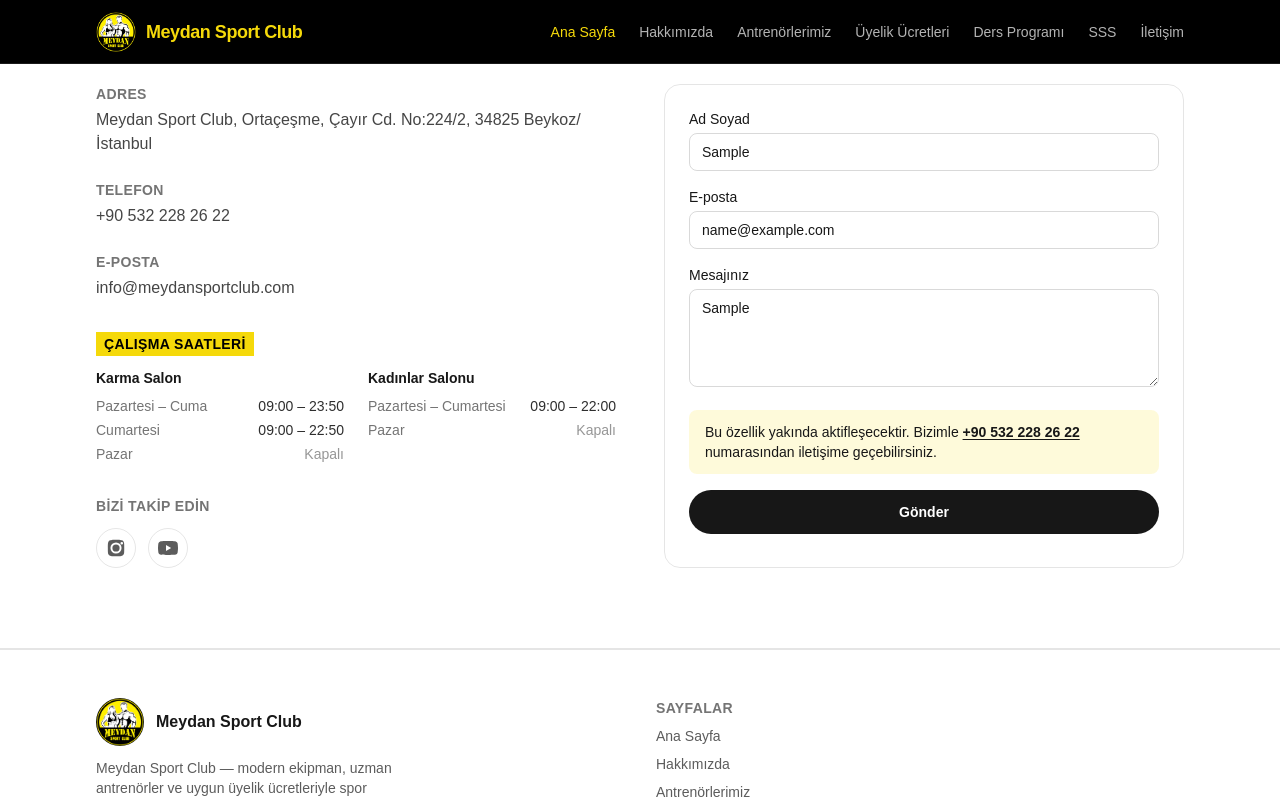
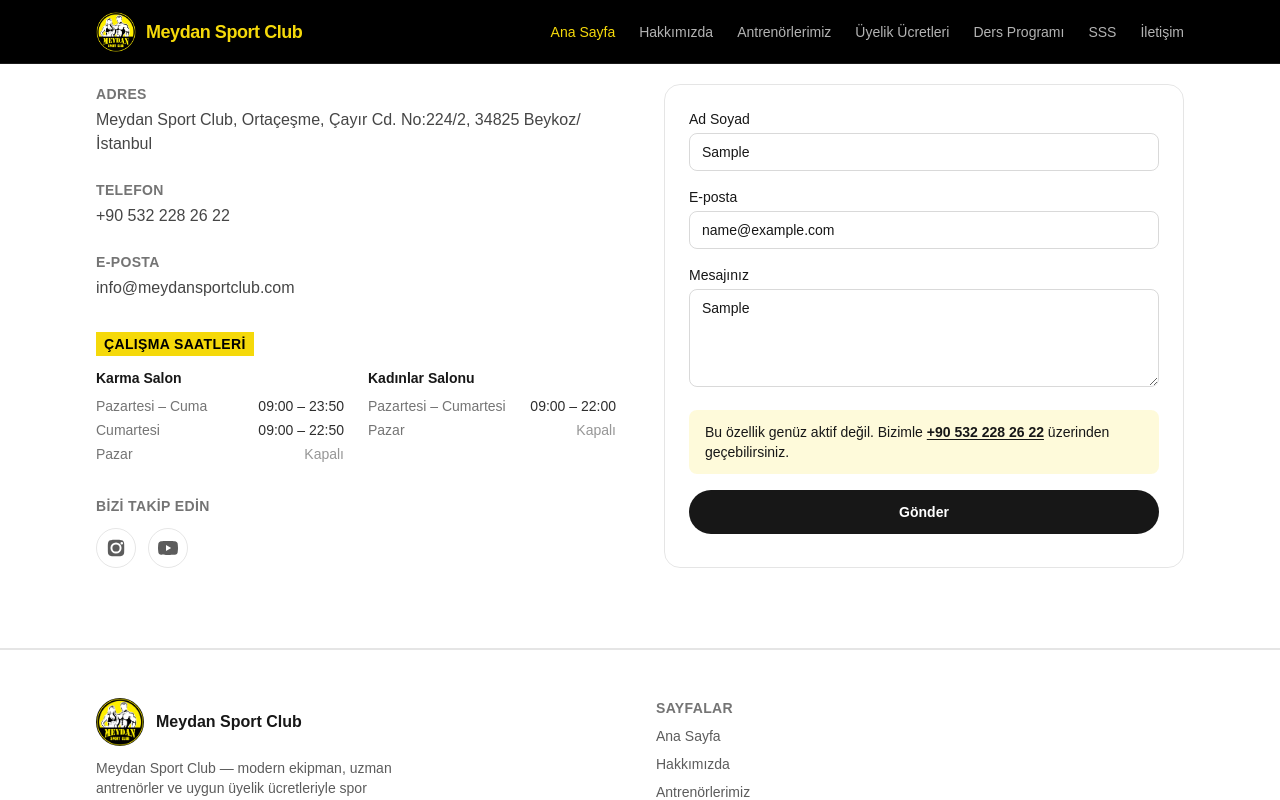
Before and after one commit to isco2225/meydan_sport_club, a Next.js app: page / in a window 1280 px wide. Both pictures are taken after typing "Sample", "name@example.com", "Sample" into the empty fields and a click on the button "Gönder". Shown: the part 4668-5468 px from the top of the page. Built offline with nearby package versions, Linux system fonts and the light colour scheme.

Commit message:
İletişim formundaki 'yakında' mesajını güncelleyerek, özelliğin aktif olmadığını belirttim.

```diff
--- a/src/components/ContactForm.tsx
+++ b/src/components/ContactForm.tsx
@@ -136,14 +136,14 @@
           role="status"
           className="rounded-lg bg-brand/15 px-4 py-3 text-sm font-medium"
         >
-          Bu özellik yakında aktifleşecektir. Bizimle{" "}
+          Bu özellik genüz aktif değil. Bizimle{" "}
           <a
             href={`tel:${siteConfig.phone.replaceAll(" ", "")}`}
             className="font-semibold underline underline-offset-2"
           >
             {siteConfig.phone}
           </a>{" "}
-          numarasından iletişime geçebilirsiniz.
+          üzerinden geçebilirsiniz.
         </p>
       )}
       {result?.status === "success" && (
```
